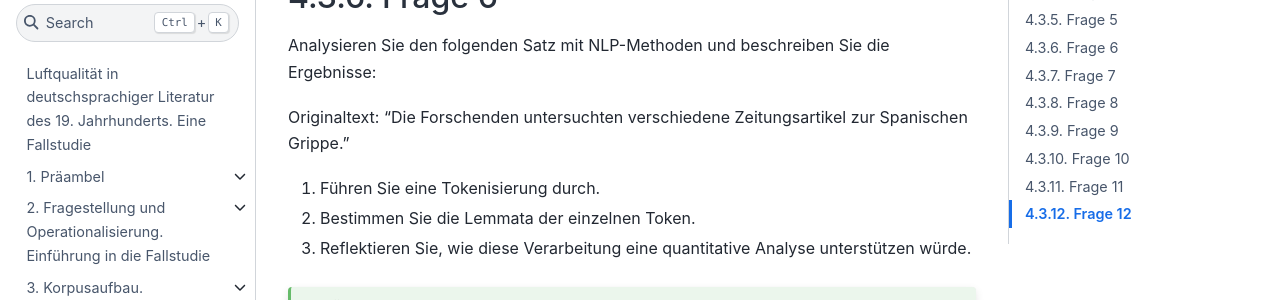
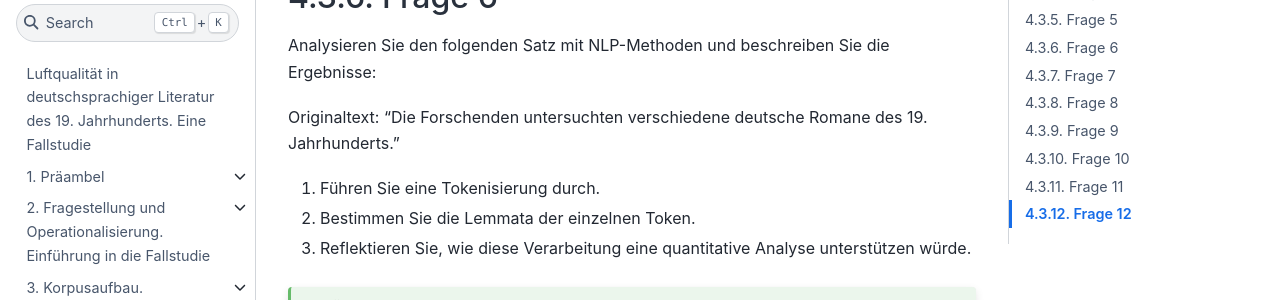
Before and after one commit to quadriga-dk/Text-Fallstudie-3, a Jupyter Book: the page built from corpus_processing/corpus-processing_assessment.md, in a window 1280 px wide and 900 px high, scrolled down 1041 px. Shown: the part 153-453 px from the top of the window. Built offline with Jupyter Book 1.0.4 settings and Sphinx 7.4.7 and the Sphinx Book theme 1.1.4, drawn with Linux system fonts in a browser that asks for light colours; pages that are not in the unit, such as notebooks, are missing from menus.

Commit message:
replace Snaish Flu with a more relevant example to FS3

```diff
--- a/corpus_processing/corpus-processing_assessment.md
+++ b/corpus_processing/corpus-processing_assessment.md
@@ -236,7 +236,7 @@ display_quiz(multiple_choice_5, colors=colors.jupyterquiz)
 ## Frage 6
 Analysieren Sie den folgenden Satz mit NLP-Methoden und beschreiben Sie die Ergebnisse:
 
-Originaltext: "Die Forschenden untersuchten verschiedene Zeitungsartikel zur Spanischen Grippe."
+Originaltext: "Die Forschenden untersuchten verschiedene deutsche Romane des 19. Jahrhunderts."
 
 1.	Führen Sie eine Tokenisierung durch.
 2.	Bestimmen Sie die Lemmata der einzelnen Token.
```
